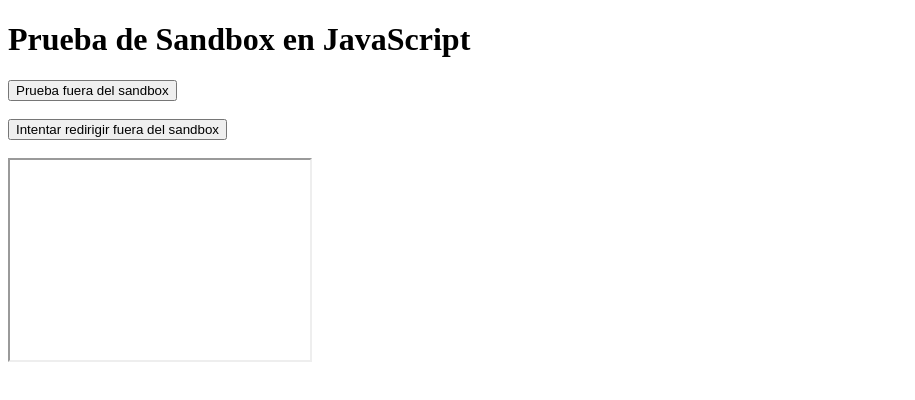
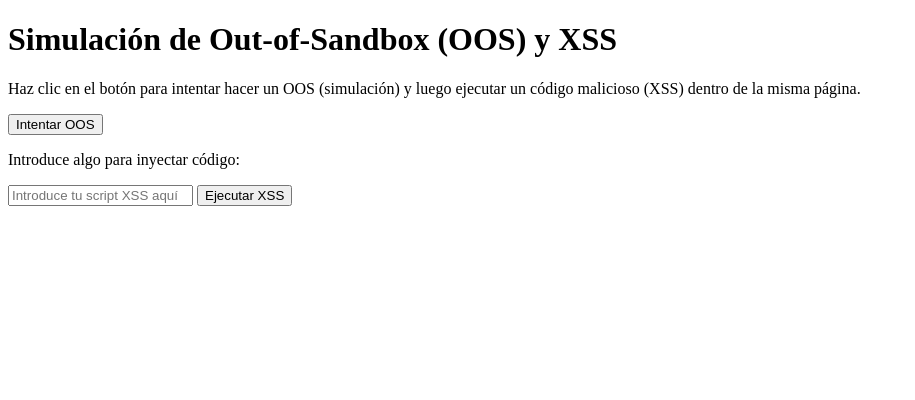
Before and after one commit to Chinchilla123-jjj/Asdfffffsd, a plain HTML site: page index.html in a window 1280 px wide. Shown: the whole page, without its empty margins (0-915 px from the left). Drawn offline with Linux system fonts and the light colour scheme.

Commit message:
Update index.html

```diff
--- a/index.html
+++ b/index.html
@@ -3,42 +3,40 @@
 <head>
     <meta charset="UTF-8">
     <meta name="viewport" content="width=device-width, initial-scale=1.0">
-    <title>Prueba de Sandbox</title>
+    <title>Prueba OOS y XSS</title>
 </head>
 <body>
-    <h1>Prueba de Sandbox en JavaScript</h1>
+    <h1>Simulación de Out-of-Sandbox (OOS) y XSS</h1>
+    <p>Haz clic en el botón para intentar hacer un OOS (simulación) y luego ejecutar un código malicioso (XSS) dentro de la misma página.</p>
 
-    <!-- Botón para mostrar alerta fuera del sandbox -->
-    <button onclick="testSandbox()">Prueba fuera del sandbox</button>
+    <!-- Botón para intentar "saltar el sandbox" -->
+    <button id="oosButton">Intentar OOS</button>
 
-    <br><br>
+    <!-- Aquí se coloca un input vulnerable a XSS -->
+    <p>Introduce algo para inyectar código:</p>
+    <input type="text" id="xssInput" placeholder="Introduce tu script XSS aquí">
+    <button onclick="executeXSS()">Ejecutar XSS</button>
 
-    <!-- Botón para intentar una redirección fuera del sandbox -->
-    <button onclick="redirect()">Intentar redirigir fuera del sandbox</button>
-
-    <br><br>
-
-    <!-- Ejemplo de iframe con sandbox -->
-    <iframe src="about:blank" sandbox="allow-scripts" id="myIframe" width="300" height="200"></iframe>
+    <div id="result"></div>
 
     <script>
-        // Función que se ejecuta cuando el primer botón es presionado
-        function testSandbox() {
-            // Mostrar un mensaje dentro del navegador
-            alert("1: Este código debería ejecutarse correctamente.");
+        // Simulando un "Out-of-Sandbox" haciendo que el código sea ejecutado fuera de sus restricciones
+        document.getElementById('oosButton').addEventListener('click', function() {
+            // Intentamos cambiar el DOM de una manera "inesperada" para simular el OOS
+            document.body.style.backgroundColor = 'lightblue';
+            alert("¡Sandbox violado! Cambié el color de fondo.");
+        });
 
-            // Ahora vamos a intentar escribir en el iframe para ver si podemos modificar su contenido
-            let iframe = document.getElementById('myIframe');
-            let iframeDocument = iframe.contentWindow.document;
-            iframeDocument.open();
-            iframeDocument.write('<h1>Este es el contenido del iframe</h1>');
-            iframeDocument.close();
-        }
+        // Ejecutar código JavaScript malicioso (XSS) desde un input
+        function executeXSS() {
+            const userInput = document.getElementById('xssInput').value;
+            const resultDiv = document.getElementById('result');
 
-        // Función para intentar redirigir fuera del sandbox
-        function redirect() {
-            // Intentar redirigir la página a otro URL
-            window.location.href = 'http://example.com';
+            // Inyectar el código del usuario (esto es un ejemplo de XSS)
+            // IMPORTANTE: Solo con fines educativos
+            resultDiv.innerHTML = userInput; // Inyecta el código malicioso (si lo hay) en el DOM
+
+            alert('Código XSS inyectado.');
         }
     </script>
 </body>
```
